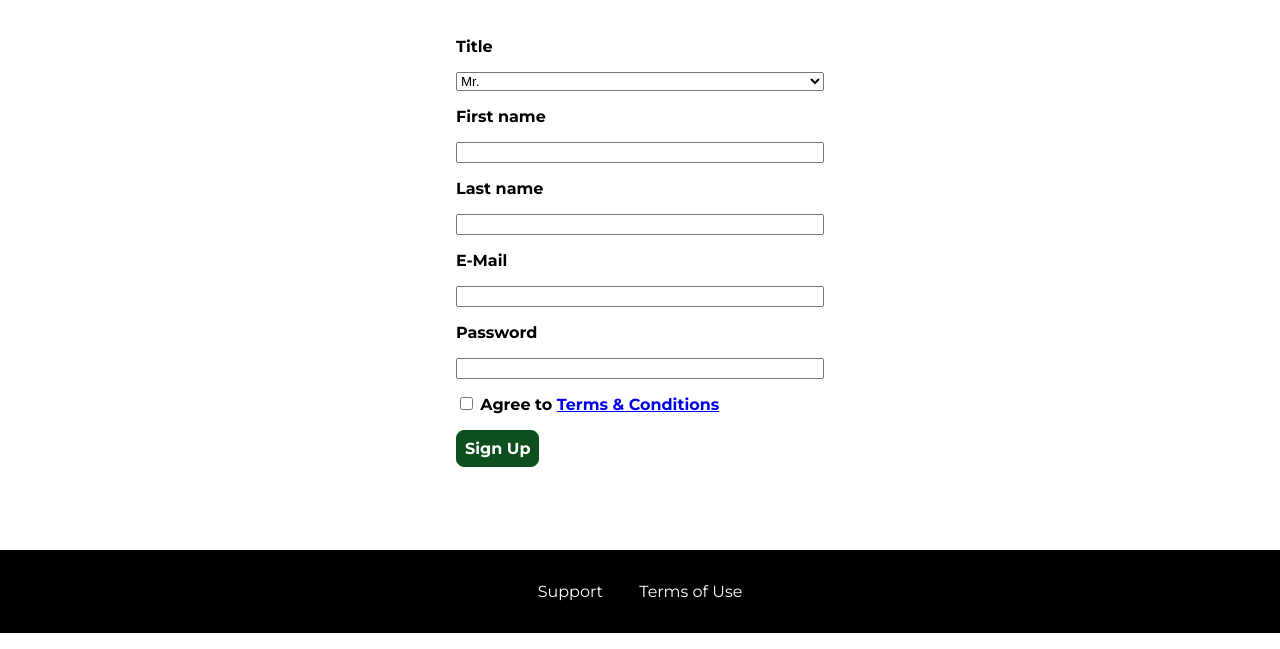
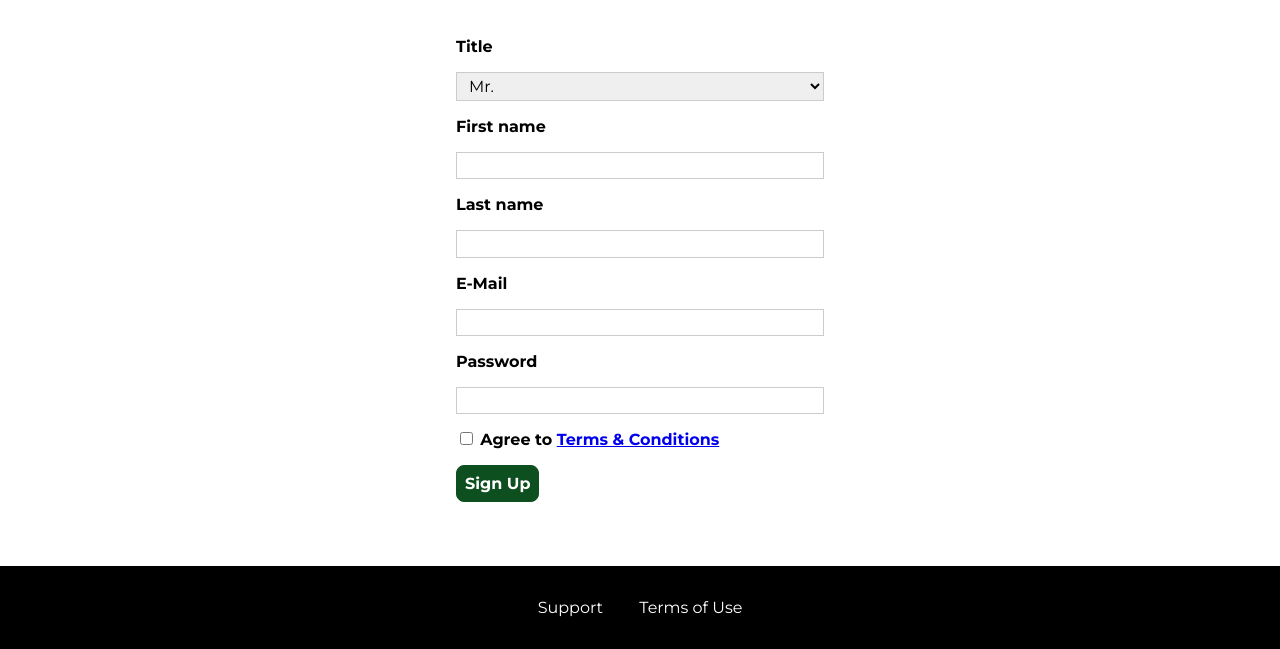
Before and after one commit to homerMR/project01, a plain HTML site: page start-hosting/index.html in a window 1280 px wide. Shown: the part 170-819 px from the top of the page. Drawn offline with Linux system fonts and the light colour scheme.

Commit message:
restyling form element
 we made some work on restyling the inputs and ensured that they use our general font anf above all maniputale their style.

side note: by deafuault the input element has an "outline" property applied to it but we get rid of that by adding the psuedo element :focus to target the element when its focused and setting ouitline to "none". the outline always comes after the border so you can have both, it is added outside of the border.

```diff
--- a/start-hosting/start-hosting.css
+++ b/start-hosting/start-hosting.css
@@ -33,6 +33,21 @@ main{
     width: auto;
 }
 
+.signup-form input,
+.signup-form select {
+    border: 1px solid #ccc;
+    padding: .2rem .5rem;
+    font: inherit;
+}
+
+
+.signup-form input:focus,
+.signup-form select:focus{
+    outline: none;
+    background: #d8f3df;
+    border-color: #2ddf5c;
+}
+
 .signup-form button[type="submit"] {
     display: block;
     margin-top: 1rem;
```
